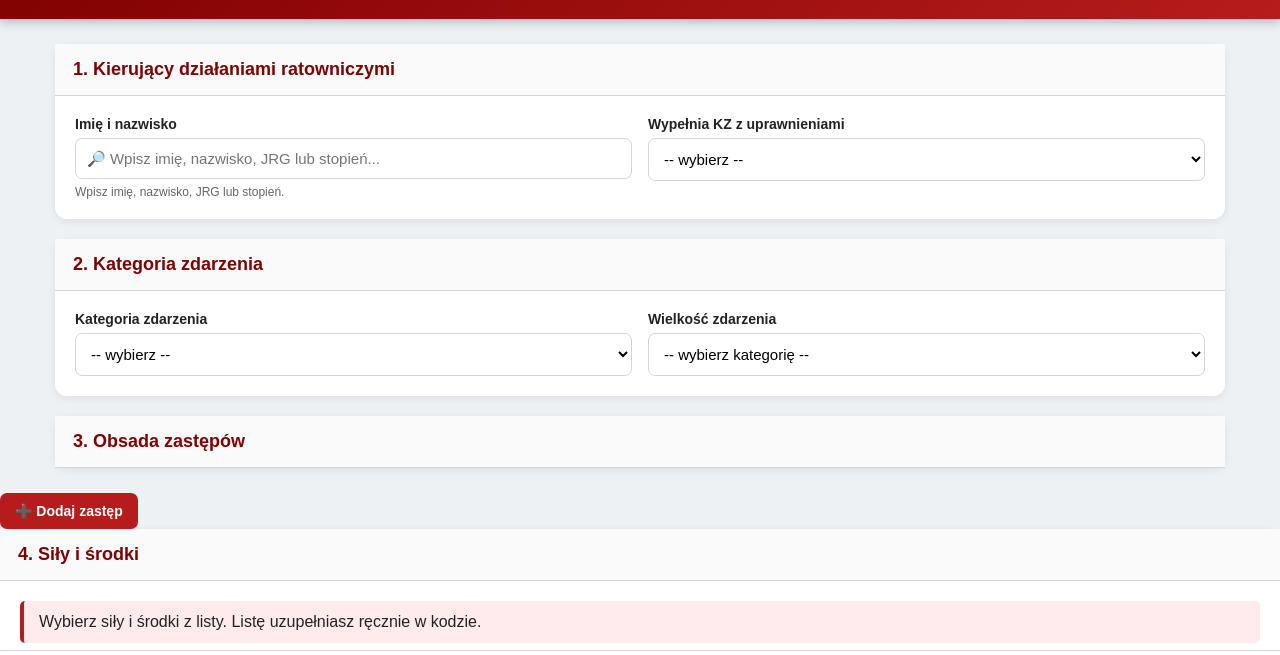
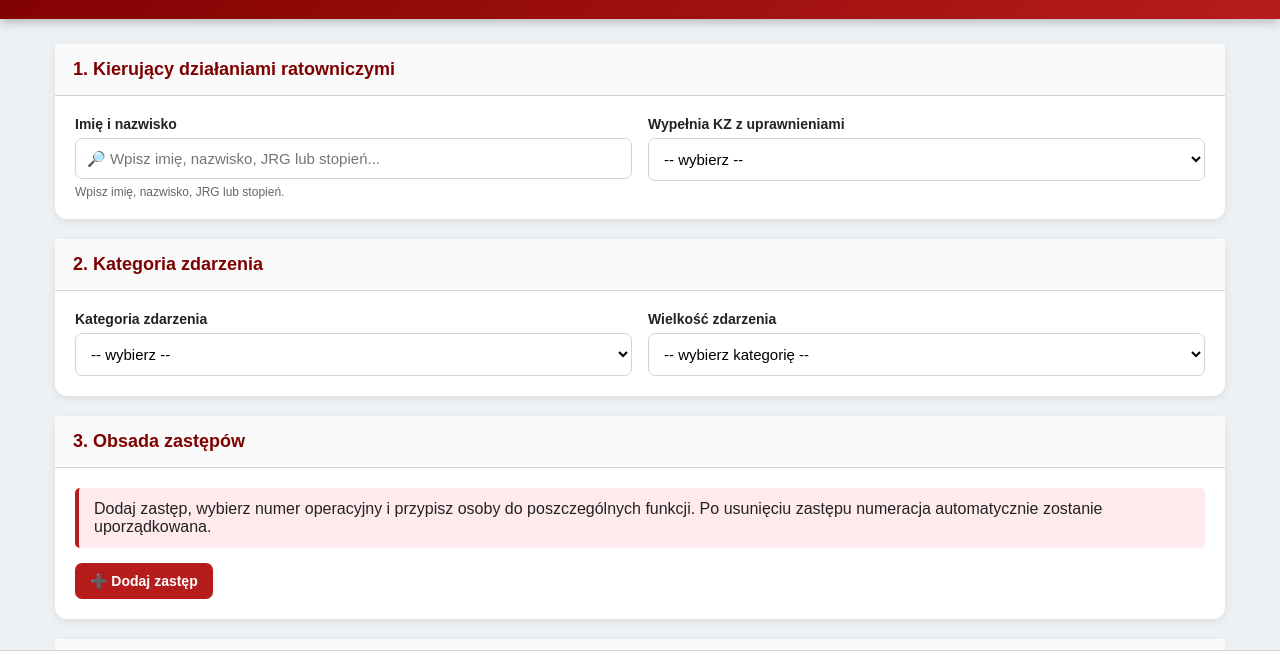
Before and after one commit to KartaZdarzeniaPSPBytow/KartaZdarzeniaKPPSPByt-w, a plain HTML site: page index.html in a window 1280 px wide. Shown: the part 83-738 px from the top of the page. Drawn offline with Linux system fonts and the light colour scheme.

Commit message:
Update index.html

```diff
--- a/index.html
+++ b/index.html
@@ -525,6 +525,16 @@ textarea {
     <div class="section-title">
         3. Obsada zastępów
     </div>
+
+    <div class="section-body">
+
+        <div class="info-box">
+
+            Dodaj zastęp, wybierz numer operacyjny
+            i przypisz osoby do poszczególnych funkcji.
+
+            Po usunięciu zastępu numeracja automatycznie
+            zostanie uporządkowana.
 
         </div>
 
```
